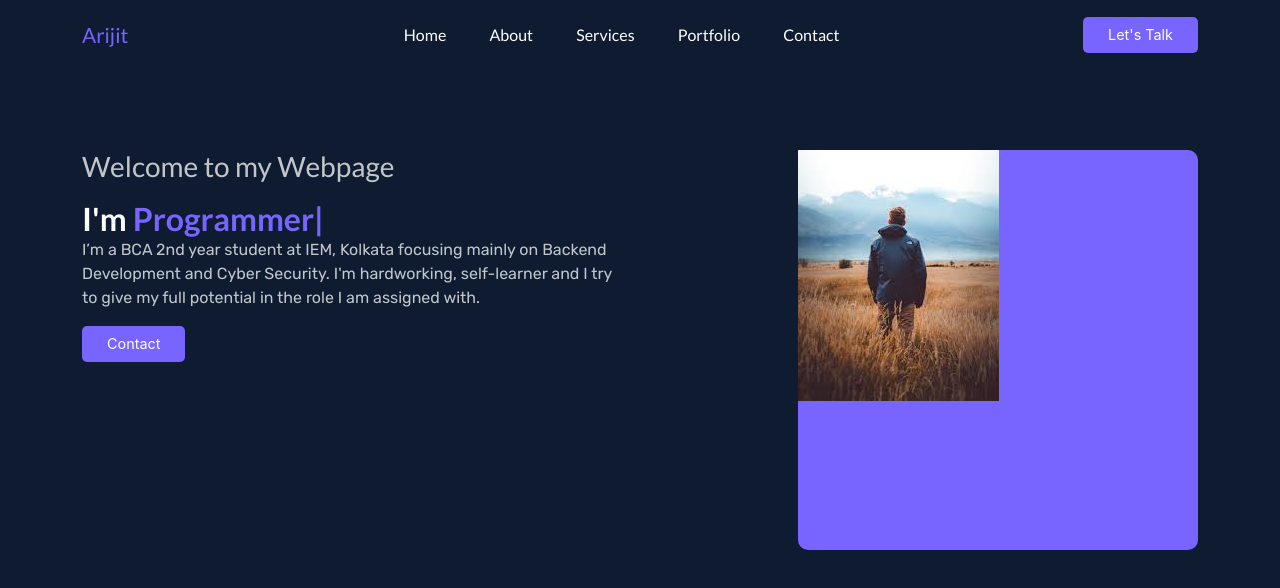
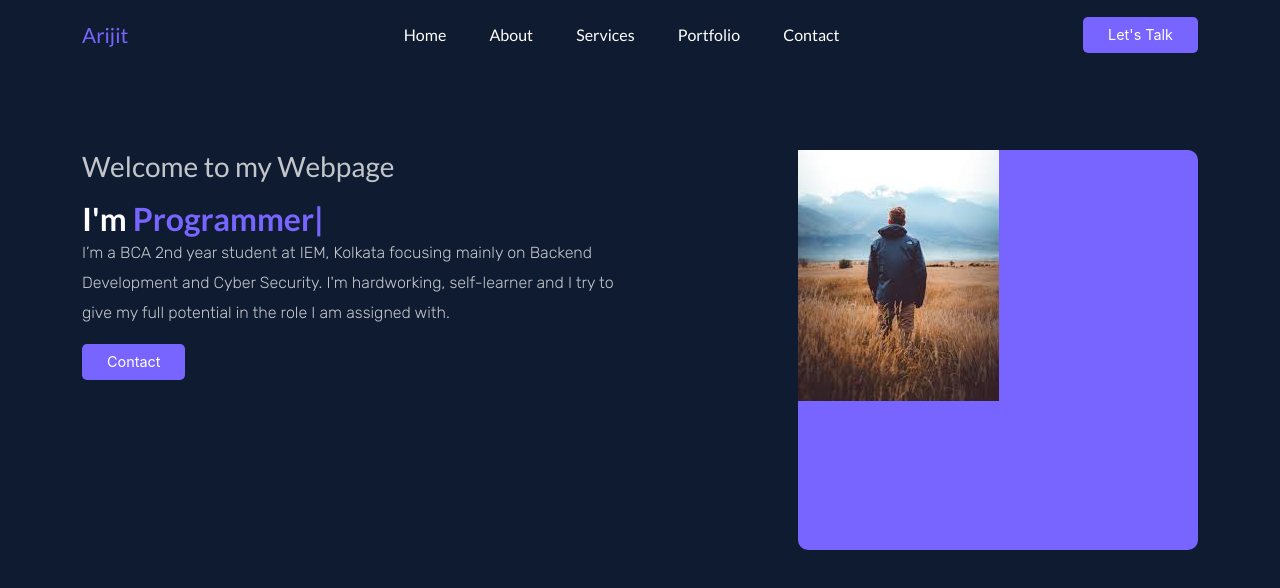
Before and after one commit to arijit2002/port_React, a React (Create React App) app: page / in a window 1280 px wide. Shown: the top 588 px of the page. Built offline with nearby package versions, Linux system fonts and the light colour scheme.

Commit message:
Update hero-section.css

```diff
--- a/src/components/hero-section/hero-section.css
+++ b/src/components/hero-section/hero-section.css
@@ -17,3 +17,8 @@
 .hero__section{
     padding-top: 150px;
 }
+
+.hero__content p{
+    line-height: 30px;
+    font-weight: 300;
+}
```
